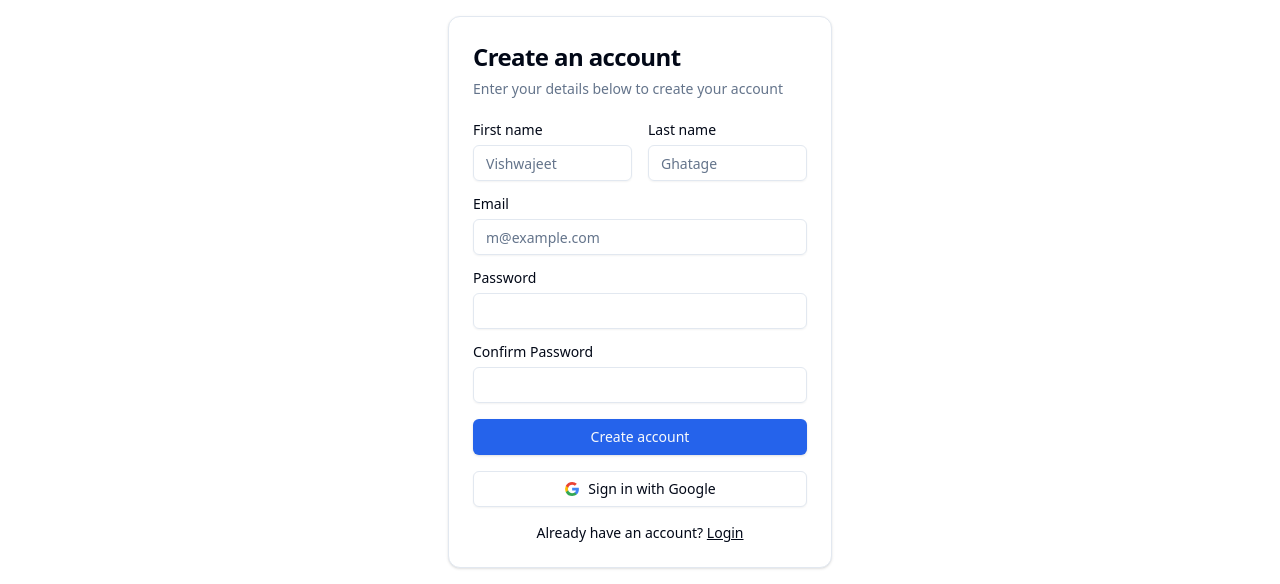
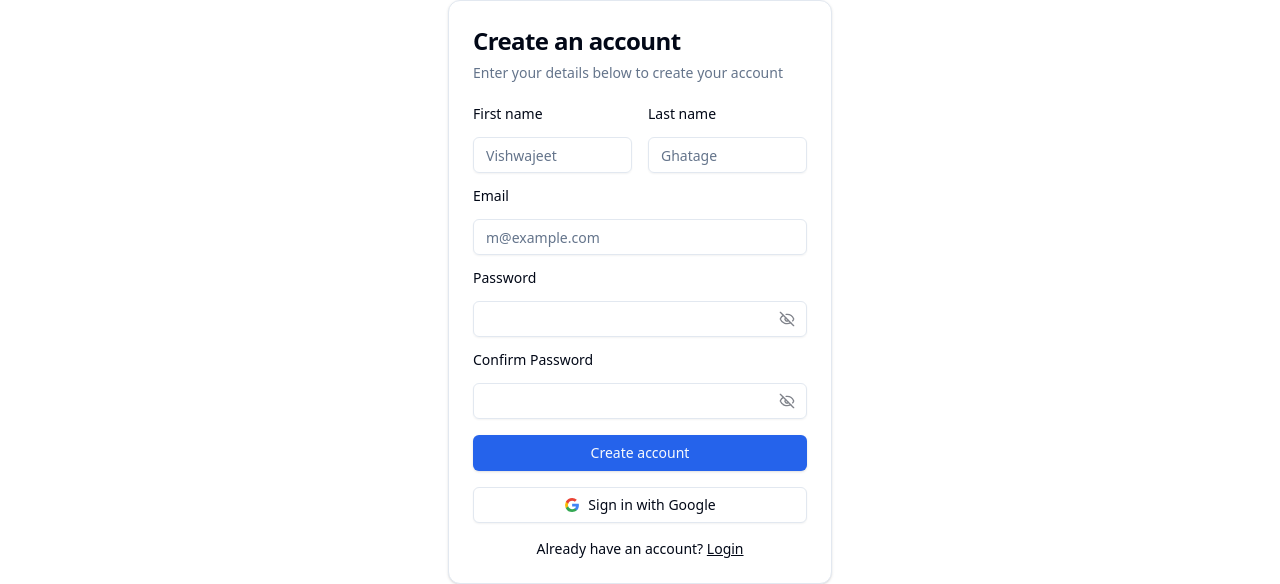
Before and after one commit to git-vish/formwise, a Next.js app in the folder frontend/: page /register in a window 1280 px wide. Shown: the part 104-688 px from the top of the page. Built offline with nearby package versions, Linux system fonts and the light colour scheme; no server answers.

Commit message:
update register form

```diff
--- a/frontend/app/login/page.tsx
+++ b/frontend/app/login/page.tsx
@@ -63,6 +63,7 @@ export default function LoginPage() {
                     placeholder="m@example.com"
                     type="email"
                     autoComplete="email"
+                    disabled={isSubmitting}
                     {...field}
                   />
                 </FormControl>
@@ -88,6 +89,7 @@ export default function LoginPage() {
                   <PasswordInput
                     id="password"
                     autoComplete="current-password"
+                    disabled={isSubmitting}
                     {...field}
                   />
                 </FormControl>
@@ -95,8 +97,8 @@ export default function LoginPage() {
               </FormItem>
             )}
           />
-          <Button type="submit" className="w-full">
-            Login
+          <Button type="submit" className="w-full" disabled={isSubmitting}>
+            {form.formState.isSubmitting ? "Logging in..." : "Login"}
           </Button>
         </form>
       </Form>
--- a/frontend/app/register/page.tsx
+++ b/frontend/app/register/page.tsx
@@ -5,13 +5,21 @@ import { useState } from "react";
 import { useForm } from "react-hook-form";
 import { zodResolver } from "@hookform/resolvers/zod";
 
-import { Button } from "@/components/ui/button";
-import { Input } from "@/components/ui/input";
-import { Label } from "@/components/ui/label";
 import { AuthCard } from "@/components/auth/auth-card";
 import { GoogleAuthButton } from "@/components/auth/google-auth-button";
 import { RegisterFormValues, registerSchema } from "@/lib/schemas";
 import { useAuth } from "@/hooks/use-auth";
+import {
+  Form,
+  FormControl,
+  FormField,
+  FormItem,
+  FormLabel,
+  FormMessage,
+} from "@/components/ui/form";
+import { Input } from "@/components/ui/input";
+import { Button } from "@/components/ui/button";
+import { PasswordInput } from "@/components/ui/password-input";
 
 export default function RegisterPage() {
   const [googleLoading, setGoogleLoading] = useState(false);
@@ -19,6 +27,13 @@ export default function RegisterPage() {
 
   const form = useForm<RegisterFormValues>({
     resolver: zodResolver(registerSchema),
+    defaultValues: {
+      email: "",
+      first_name: "",
+      last_name: "",
+      password: "",
+      confirmPassword: "",
+    },
   });
 
   const isSubmitting = form.formState.isSubmitting || googleLoading;
@@ -42,86 +57,120 @@ export default function RegisterPage() {
       title="Create an account"
       description="Enter your details below to create your account"
     >
-      <form onSubmit={form.handleSubmit(handleRegister)} className="grid gap-4">
+      <Form {...form}>
+        <form
+          onSubmit={form.handleSubmit(handleRegister)}
+          className="grid gap-4"
+        >
           <div className="grid grid-cols-2 gap-4">
-          <div className="grid gap-2">
-            <Label htmlFor="firstName">First name</Label>
+            <FormField
+              control={form.control}
+              name="first_name"
+              render={({ field }) => (
+                <FormItem className="grid gap-2">
+                  <FormLabel htmlFor="firstName">First name</FormLabel>
+                  <FormControl>
                     <Input
                       id="firstName"
                       placeholder="Vishwajeet"
+                      autoComplete="given-name"
                       disabled={isSubmitting}
-              {...form.register("first_name")}
+                      {...field}
                     />
-            {form.formState.errors.first_name && (
-              <p className="text-sm text-destructive">
-                {form.formState.errors.first_name.message}
-              </p>
+                  </FormControl>
+                  <FormMessage />
+                </FormItem>
               )}
-          </div>
-          <div className="grid gap-2">
-            <Label htmlFor="lastName">Last name</Label>
+            />
+            <FormField
+              control={form.control}
+              name="last_name"
+              render={({ field }) => (
+                <FormItem className="grid gap-2">
+                  <FormLabel htmlFor="lastName">Last name</FormLabel>
+                  <FormControl>
                     <Input
                       id="lastName"
                       placeholder="Ghatage"
+                      autoComplete="family-name"
                       disabled={isSubmitting}
-              {...form.register("last_name")}
+                      {...field}
                     />
-            {form.formState.errors.last_name && (
-              <p className="text-sm text-destructive">
-                {form.formState.errors.last_name.message}
-              </p>
+                  </FormControl>
+                  <FormMessage />
+                </FormItem>
               )}
+            />
           </div>
-        </div>
-        <div className="grid gap-2">
-          <Label htmlFor="email">Email</Label>
+
+          <FormField
+            control={form.control}
+            name="email"
+            render={({ field }) => (
+              <FormItem className="grid gap-2">
+                <FormLabel htmlFor="email">Email</FormLabel>
+                <FormControl>
                   <Input
                     id="email"
                     type="email"
                     placeholder="m@example.com"
+                    autoComplete="email"
                     disabled={isSubmitting}
-            {...form.register("email")}
+                    {...field}
                   />
-          {form.formState.errors.email && (
-            <p className="text-sm text-destructive">
-              {form.formState.errors.email.message}
-            </p>
+                </FormControl>
+                <FormMessage />
+              </FormItem>
             )}
-        </div>
-        <div className="grid gap-2">
-          <Label htmlFor="password">Password</Label>
-          <Input
+          />
+
+          <FormField
+            control={form.control}
+            name="password"
+            render={({ field }) => (
+              <FormItem className="grid gap-2">
+                <FormLabel htmlFor="password">Password</FormLabel>
+                <FormControl>
+                  <PasswordInput
                     id="password"
-            type="password"
+                    autoComplete="new-password"
                     disabled={isSubmitting}
-            {...form.register("password")}
+                    {...field}
                   />
-          {form.formState.errors.password && (
-            <p className="text-sm text-destructive">
-              {form.formState.errors.password.message}
-            </p>
+                </FormControl>
+                <FormMessage />
+              </FormItem>
             )}
-        </div>
-        <div className="grid gap-2">
-          <Label htmlFor="confirmPassword">Confirm Password</Label>
-          <Input
+          />
+
+          <FormField
+            control={form.control}
+            name="confirmPassword"
+            render={({ field }) => (
+              <FormItem className="grid gap-2">
+                <FormLabel htmlFor="confirmPassword">
+                  Confirm Password
+                </FormLabel>
+                <FormControl>
+                  <PasswordInput
                     id="confirmPassword"
-            type="password"
+                    autoComplete="new-password"
                     disabled={isSubmitting}
-            {...form.register("confirmPassword")}
+                    {...field}
                   />
-          {form.formState.errors.confirmPassword && (
-            <p className="text-sm text-destructive">
-              {form.formState.errors.confirmPassword.message}
-            </p>
+                </FormControl>
+                <FormMessage />
+              </FormItem>
             )}
-        </div>
+          />
+
           <Button type="submit" className="w-full" disabled={isSubmitting}>
             {form.formState.isSubmitting
               ? "Creating account..."
               : "Create account"}
           </Button>
         </form>
+      </Form>
 
       <GoogleAuthButton
         isLoading={googleLoading}
```
Lines whose indentation alone changed are shown as unchanged.
